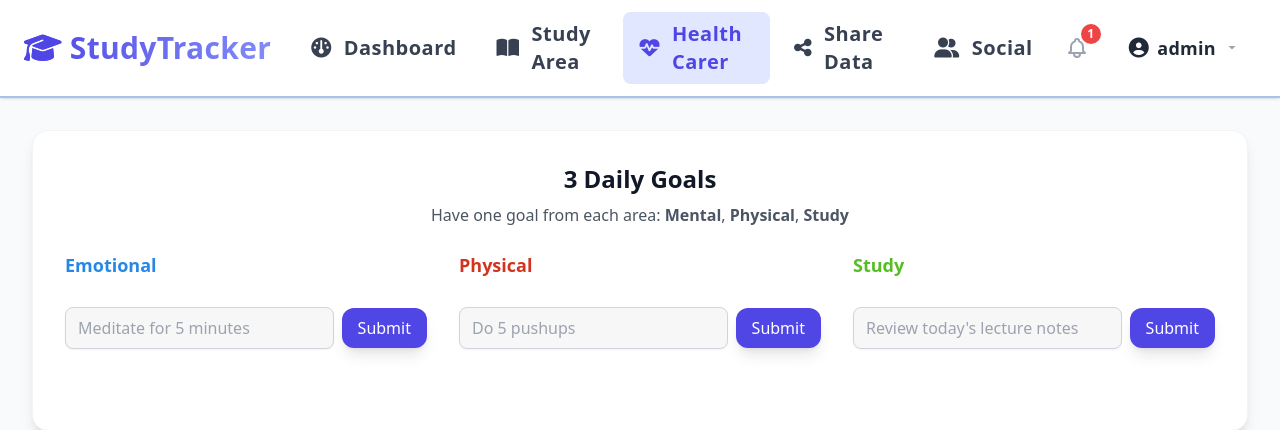
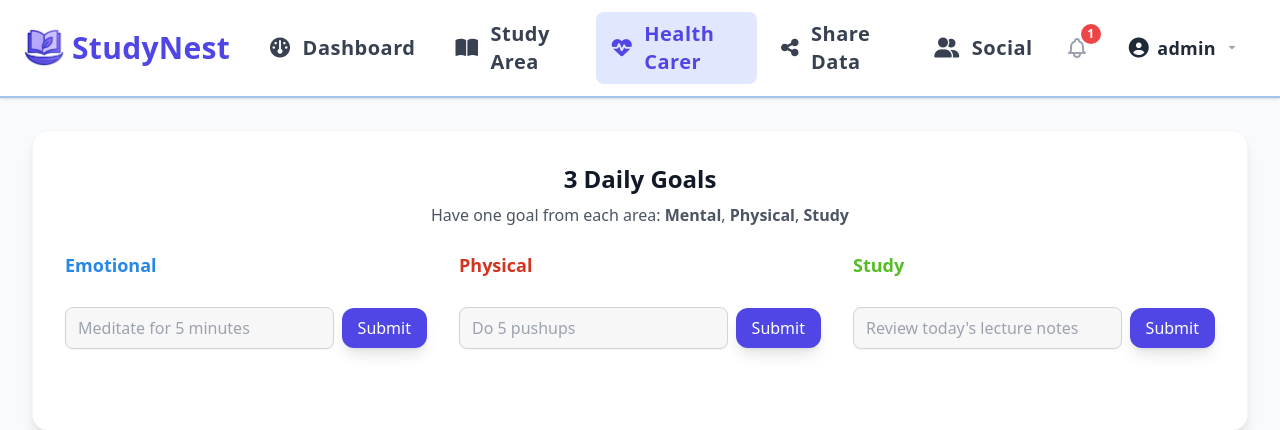
Before and after one commit to phattydumpling/CITS3403-Group-Project, a Flask app: page /health_carer in a window 1280 px wide. Shown: the top 430 px of the page. Run offline with Flask 3, Linux system fonts and the light colour scheme; a user stored in the database is signed in; data comes from the database, SQL or seed files in the repository; both versions use the stored data as it was after the commit; some libraries are stand-ins or nearby versions.

Commit message:
Change icon and name

```diff
--- a/templates/base.html
+++ b/templates/base.html
@@ -32,11 +32,18 @@
         <!-- Logo / App Name -->
         <div class="flex items-center flex-shrink-0 mr-6">
             <a href="{% if current_user.is_authenticated %}{{ url_for('dashboard') }}{% else %}{{ url_for('index') }}{% endif %}"
-               class="flex items-center space-x-2 text-3xl font-extrabold bg-gradient-to-r from-indigo-600 to-indigo-400 bg-clip-text text-transparent hover:from-indigo-500 hover:to-indigo-300 transition-all duration-300">
-                <i class="fas fa-graduation-cap text-indigo-600"></i>
-                <span>StudyTracker</span>
+            class="flex items-center space-x-2 text-3xl font-extrabold hover:text-indigo-500 transition-all duration-300">
+
+            <!-- Inline PNG Icon -->
+            <img src="{{ url_for('static', filename='images/studynest_icon.png') }}"
+            alt="StudyNest Logo" width="40" height="40" class="inline-block" />
+
+            <!-- Text label -->
+            <span style="color:#4f46e5;">StudyNest</span>
             </a>
         </div>
+
+
         <!-- Mobile Sidebar Menu (Right Side) -->
         <div id="navbar-menu" class="fixed inset-0 z-50 bg-black bg-opacity-40 pointer-events-none opacity-0 md:hidden">
             <div class="sidebar-panel relative w-80 max-w-full h-full bg-white shadow-xl flex flex-col ml-auto rounded-l-2xl pointer-events-auto">
--- a/templates/health_carer.html
+++ b/templates/health_carer.html
@@ -252,7 +252,7 @@
                                         <div>
                                             <label for="minutes" class="block text-sm font-medium text-gray-700 dark:text-gray-300 mb-2">Minutes</label>
                                             <select id="minutes" name="minutes" class="w-full rounded-xl border-gray-300 shadow-sm focus:border-indigo-500 focus:ring-indigo-500 dark:bg-gray-700 dark:border-gray-600 dark:text-white">
-                                                {% for minute in range(0, 61, 5) %}
+                                                {% for minute in range(0, 61, 1) %}
                                                 <option value="{{ minute }}">{{ minute }}</option>
                                                 {% endfor %}
                                             </select>
```
Also changed, not shown: instance/study_planner.sqlite, static/images/studynest_icon.png (added), 1 other file.
